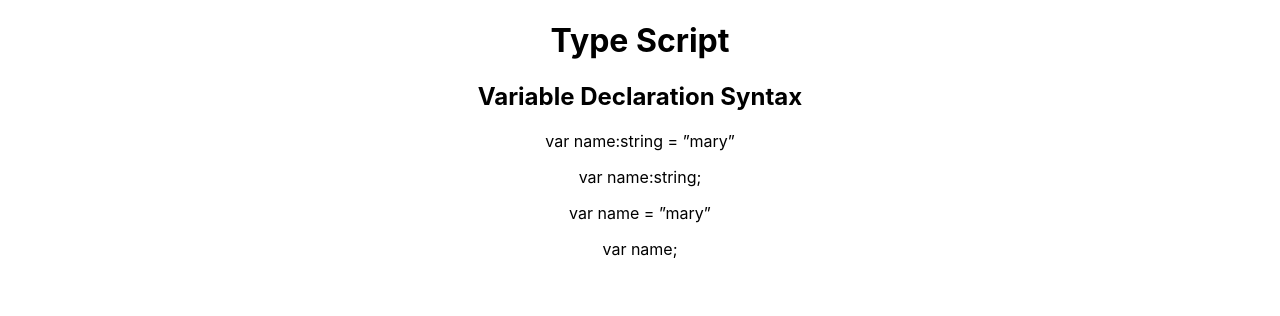
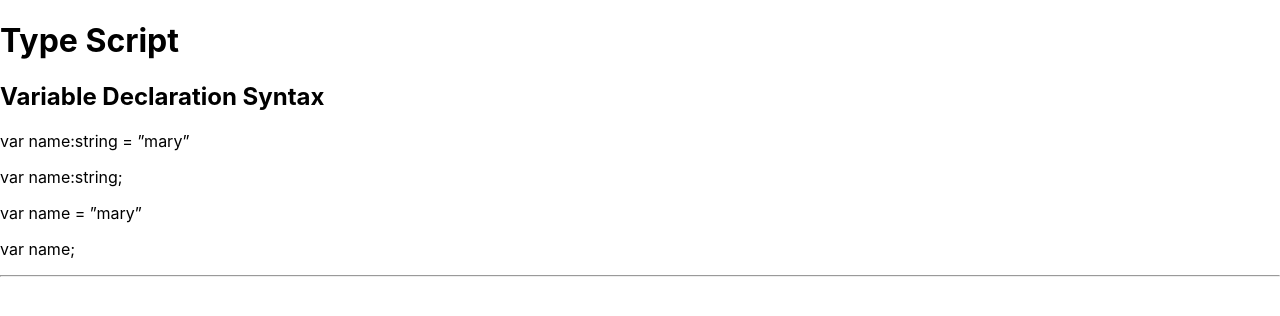
Before and after one commit to hakobyanviktoria8/my-typescript-project, a React (Create React App) app: page / in a window 1280 px wide. Shown: the top 316 px of the page. Built offline with nearby package versions, Linux system fonts and the light colour scheme.

Commit message:
work number and string type

```diff
--- a/src/App.tsx
+++ b/src/App.tsx
@@ -1,7 +1,10 @@
 "use strict";
 import React from 'react';
-import logo from './logo.svg';
-import './App.css';
+
+function add(a:number,b:number) {
+  return a+b
+}
+console.log(add(2,3));
 
 function App() {
   var name:string = "John";
@@ -28,6 +31,7 @@ function App() {
       <p>var name:string;</p>
       <p>var name = ”mary”</p>
       <p>var name;</p>
+      <hr/>
     </div>
   );
 }
```
Also changed, not shown: src/Add.tsx (added, +9 -0 lines).
